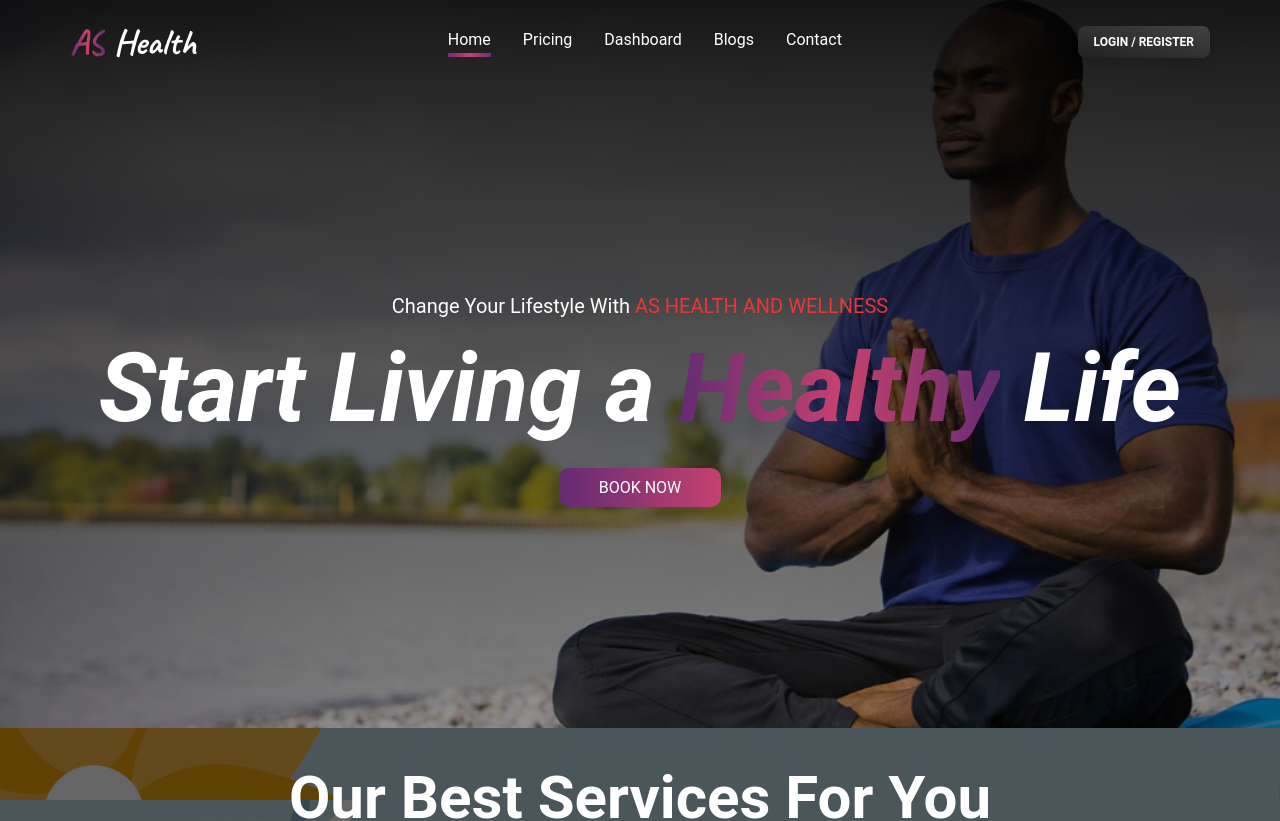
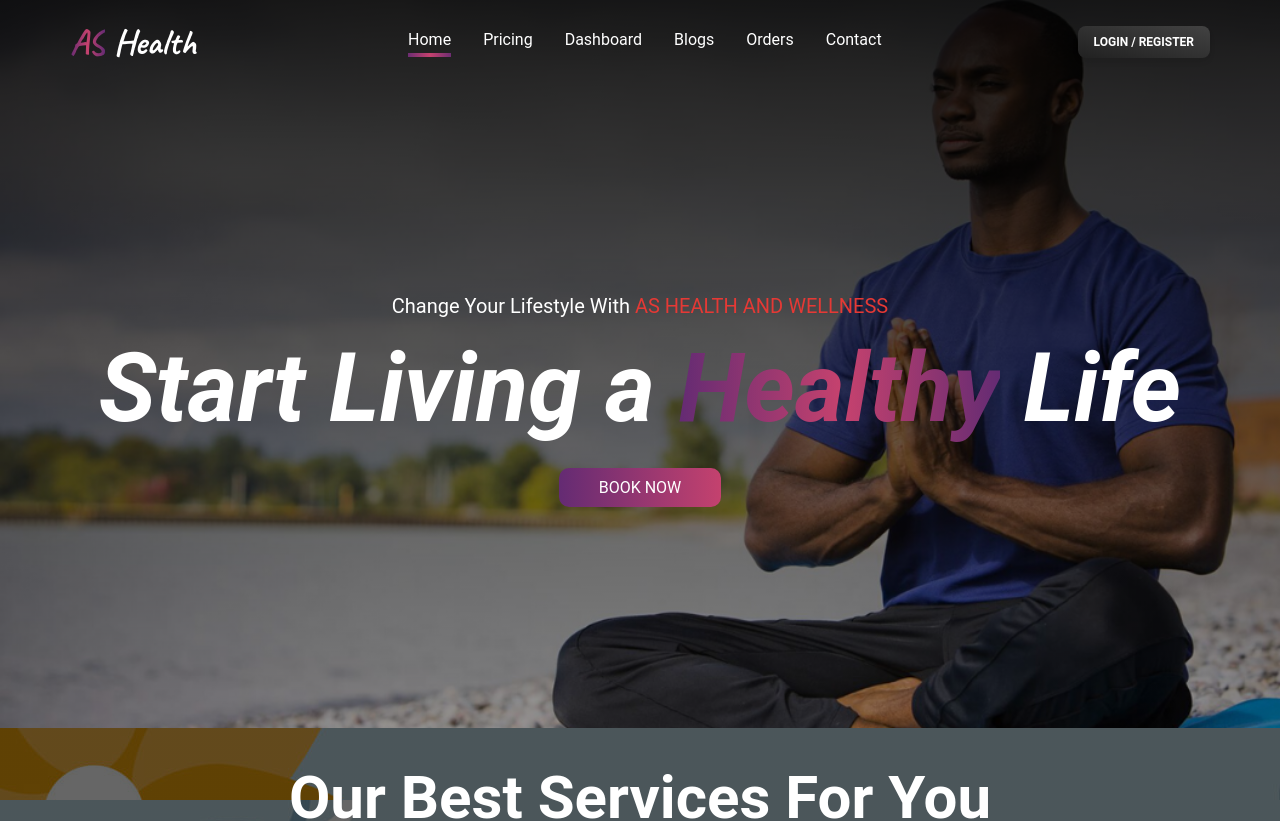
Before and after one commit to akash-khan-311/as-health, a React (Vite) app: page / in a window 1280 px wide. Shown: the top 821 px of the page. Built offline with nearby package versions, Linux system fonts and the light colour scheme; no server answers.

Commit message:
some style changes of navbar and orders route added

```diff
--- /dev/null
+++ b/src/Pages/Orders/Orders.jsx
@@ -0,0 +1,29 @@
+import React from "react";
+import { Helmet } from "react-helmet";
+import NavManu from "../../components/NavMenu/NavManu";
+
+const Orders = () => {
+  return (
+    <div>
+      <NavManu />
+      <Helmet>
+        <title>Orders</title>
+      </Helmet>
+      <div
+        data-aos="flip-right"
+        data-aos-offset="200"
+        data-aos-delay="50"
+        data-aos-duration="1000"
+        className="flex justify-center lg:my-52 md:my-32 my-10"
+      >
+        <div className="text-center  backdrop-blur-3xl bg-white/20 py-10 px-6  rounded-xl ">
+          <h2 className="text-4xl md:text-6xl lg:text-7xl font-semibold text-color">
+            Orders Content Comming Soon
+          </h2>
+        </div>
+      </div>
+    </div>
+  );
+};
+
+export default Orders;
--- a/src/Routes/PublicRoute.jsx
+++ b/src/Routes/PublicRoute.jsx
@@ -13,6 +13,7 @@ import Blogs from "../Pages/Blogs/Blogs";
 import NotFoundPage from "../Pages/NotFoundPage/NotFoundPage";
 import PrivateRoute from "./PrivateRoute";
 import BlogsDetails from "../Pages/BlogDetails/BlogsDetails";
+import Orders from "../Pages/Orders/Orders";
 
 export const Router = createBrowserRouter([
   {
@@ -30,6 +31,14 @@ export const Router = createBrowserRouter([
         loader: () => fetch("/data.json"),
       },
       { path: "/pricing", element: <Pricing /> },
+      {
+        path: "/orders",
+        element: (
+          <PrivateRoute>
+            <Orders />
+          </PrivateRoute>
+        ),
+      },
       { path: "/contact", element: <Contact /> },
       { path: "/login", element: <Login /> },
       {
--- a/src/components/NavMenu/NavManu.jsx
+++ b/src/components/NavMenu/NavManu.jsx
@@ -44,6 +44,11 @@ const NavManu = () => {
       <Typography as="li" variant="lg" className="p-1 font-normal">
         <NavLink to={"/blogs"} className="flex items-center nav">
           Blogs
+        </NavLink>
+      </Typography>
+      <Typography as="li" variant="lg" className="p-1 font-normal">
+        <NavLink to={"/orders"} className="flex items-center nav">
+          Orders
         </NavLink>
       </Typography>
       <Typography as="li" variant="lg" className="p-1 font-normal">
--- a/src/components/NavMenu/NavMenu.css
+++ b/src/components/NavMenu/NavMenu.css
@@ -1,4 +1,23 @@
 li .active {
+  border-bottom: 4px transparent;
+  border-style: solid;
+  border-image: linear-gradient(
+    to right,
+    #642b73 0%,
+    #c6426e 51%,
+    #642b73 100%
+  );
+  border-image-slice: 2;
+}
+li a {
+  transition: all 0.3s ease-in-out;
+  -webkit-transition: all 0.3s ease-in-out;
+  -moz-transition: all 0.3s ease-in-out;
+  -ms-transition: all 0.3s ease-in-out;
+  -o-transition: all 0.3s ease-in-out;
+}
+
+li a:hover {
   border-bottom: 4px transparent;
   border-style: solid;
   border-image: linear-gradient(
```
